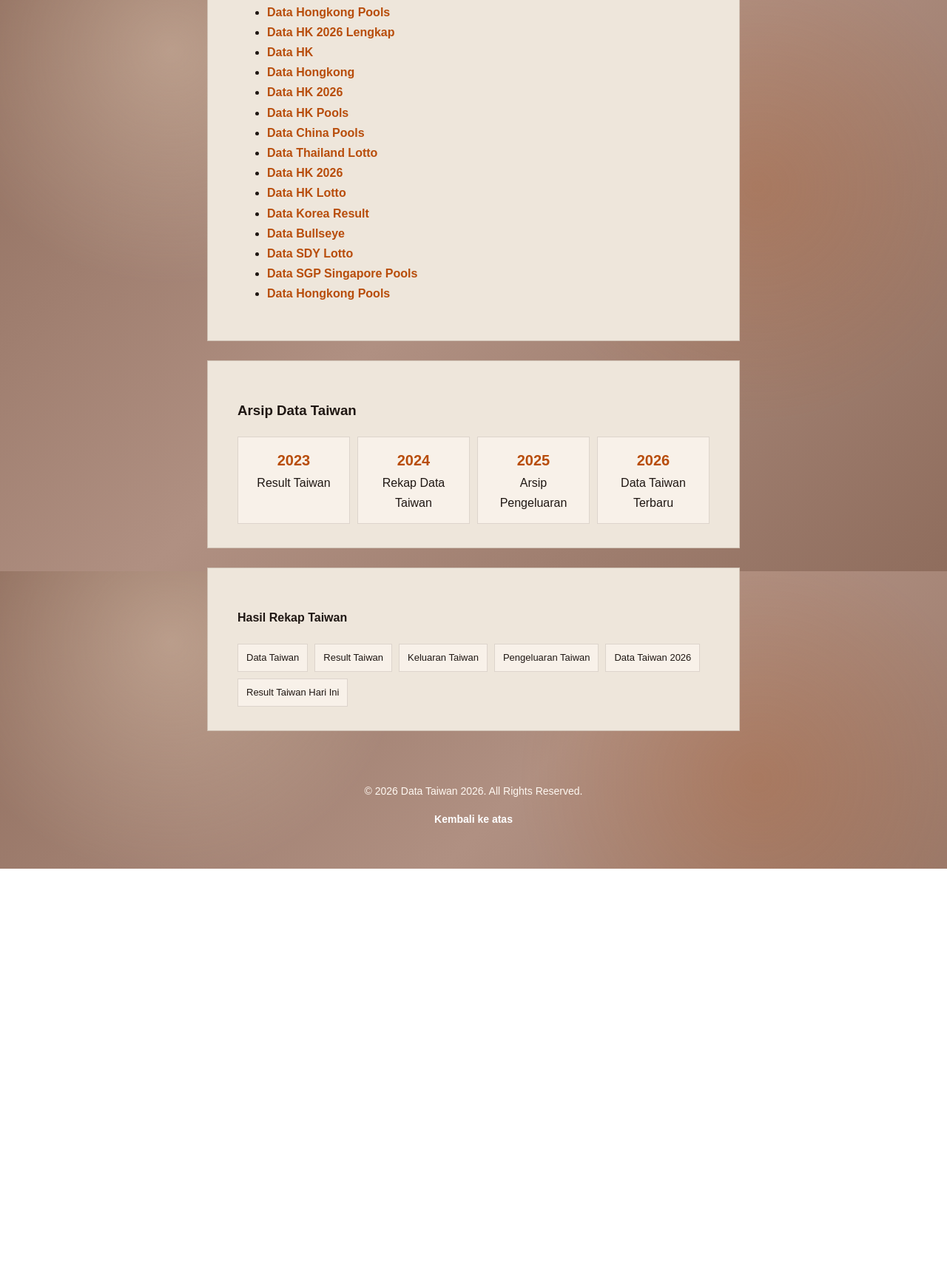
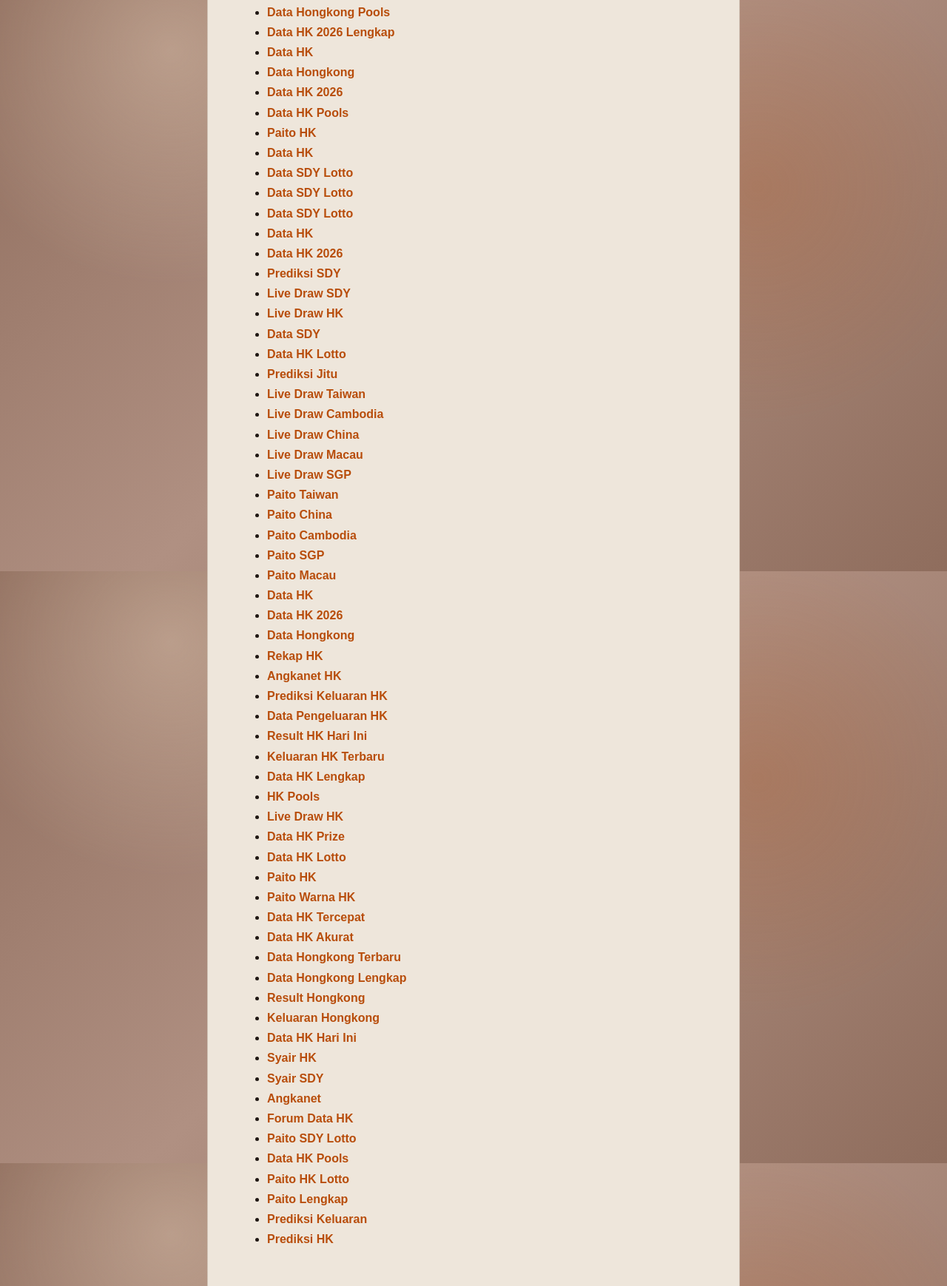
Before and after one commit to sobatmapan/story, a plain HTML site: page index.html in a window 1280 px wide. Shown: the part 1628-3366 px from the top of the page at 74% size. Before the commit the page ends 2802 px from the top, so only its background shows below. Drawn offline with Linux system fonts and the light colour scheme.

Commit message:
Update index.html

```diff
--- a/index.html
+++ b/index.html
@@ -130,23 +130,63 @@ Dengan desain sederhana dan akses ringan, Data Taiwan 2026 hadir untuk membantu
   <li><a href="https://datahk2026.github.io/data-hk-2026-terbaru/" target="_blank" rel="noopener noreferrer">Data HK 2026</a></li>
   <li><a href="https://livedrawhk328975.blogspot.com/" target="_blank" rel="noopener noreferrer">Data HK Pools</a></li>
 
-  <li><a href="https://chinadata.store/" target="_blank" rel="noopener noreferrer">Data China Pools</a></li>
+  <li><a href="https://datapaitohk.site/" target="_blank" rel="noopener">Paito HK</a></li>
+    <li><a href="https://datahk2026.xyz/" target="_blank" rel="noopener">Data HK</a></li>
+    <li><a href="https://www.datasdylotto.art/" target="_blank" rel="noopener">Data SDY Lotto</a></li>
+    <li><a href="https://www.keluaransdylotto.online/" target="_blank" rel="noopener">Data SDY Lotto</a></li>
+    <li><a href="https://cekdatalotto.site/" target="_blank" rel="noopener">Data SDY Lotto</a></li>
+    <li><a href="https://datahk2026.shop/" target="_blank" rel="noopener">Data HK</a></li>
+    <li><a href="https://fpttelecom.site/" target="_blank" rel="noopener">Data HK 2026</a></li>
+    <li><a href="https://www.prediksisdypools.shop/" target="_blank" rel="noopener">Prediksi SDY</a></li>
+    <li><a href="https://www.proofofindividuality.online/" target="_blank" rel="noopener">Live Draw SDY</a></li>
+    <li><a href="https://www.siaranhk.site/" target="_blank" rel="noopener">Live Draw HK</a></li>
+    <li><a href="https://www.keluaransdy.store/" target="_blank" rel="noopener">Data SDY</a></li>
+    <li><a href="https://www.datahkglotto.online/" target="_blank" rel="noopener">Data HK Lotto</a></li>
+    <li><a href="https://www.prediksijitusdy.online/" target="_blank" rel="noopener">Prediksi Jitu</a></li>
+  <li><a href="https://livedrawtaiwan.sbs/" target="_blank" rel="noopener">Live Draw Taiwan</a></li>
+   <li><a href="https://livedrawcambodia.lat/" target="_blank" rel="noopener">Live Draw Cambodia</a></li>
+  <li><a href="https://livedrawchina.cfd/" target="_blank" rel="noopener">Live Draw China</a></li>
+  <li><a href="https://livedrawmacau.yachts/" target="_blank" rel="noopener">Live Draw Macau</a></li>
+  <li><a href="https://livedrawsgp.yachts/" target="_blank" rel="noopener">Live Draw SGP</a></li>
+  <li><a href="https://paitotaiwan.yachts/" target="_blank" rel="noopener">Paito Taiwan</a></li>
+  <li><a href="https://paitochina.space/" target="_blank" rel="noopener">Paito China</a></li>
+  <li><a href="https://paitocambodia.sbs/" target="_blank" rel="noopener">Paito Cambodia</a></li>
+  <li><a href="https://paitosgp.yachts/" target="_blank" rel="noopener">Paito SGP</a></li>
+  <li><a href="https://paitomacau.sbs/" target="_blank" rel="noopener">Paito Macau</a></li>
+<li><a href="https://www.datahk.rest/" target="_blank" rel="noopener">Data HK</a></li>
+    <li><a href="https://www.datahk.surf/" target="_blank" rel="noopener">Data HK 2026</a></li>
+    <li><a href="https://www.datahk.garden/" target="_blank" rel="noopener">Data Hongkong</a></li>
+    <li><a href="https://www.datahk.courses/" target="_blank" rel="noopener">Rekap HK</a></li>
+    <li><a href="https://www.datahk.casa/" target="_blank" rel="noopener">Angkanet HK</a></li>
+    <li><a href="https://www.datahk.beer/" target="_blank" rel="noopener">Prediksi Keluaran HK</a></li>
+    <li><a href="https://www.datahk.living/" target="_blank" rel="noopener">Data Pengeluaran HK</a></li>
+    <li><a href="https://www.datahk.lifestyle/" target="_blank" rel="noopener">Result HK Hari Ini</a></li>
+    <li><a href="https://www.datahk.christmas/" target="_blank" rel="noopener">Keluaran HK Terbaru</a></li>
+    <li><a href="https://www.datahk.baby/" target="_blank" rel="noopener">Data HK Lengkap</a></li>
+    <li><a href="https://www.datahk.motorcycles/" target="_blank" rel="noopener">HK Pools</a></li>
+    <li><a href="https://www.datahk.makeup/" target="_blank" rel="noopener">Live Draw HK</a></li>
+    <li><a href="https://www.datahk.homes/" target="_blank" rel="noopener">Data HK Prize</a></li>
+    <li><a href="https://www.datahk.boats/" target="_blank" rel="noopener">Data HK Lotto</a></li>
+    <li><a href="https://www.datahk.beauty/" target="_blank" rel="noopener">Paito HK</a></li>
+    <li><a href="https://www.datahk.bond/" target="_blank" rel="noopener">Paito Warna HK</a></li>
+    <li><a href="https://www.datahk.lat/" target="_blank" rel="noopener">Data HK Tercepat</a></li>
+    <li><a href="https://www.datahk.hair/" target="_blank" rel="noopener">Data HK Akurat</a></li>
+    <li><a href="https://www.datahongkong.mom/" target="_blank" rel="noopener">Data Hongkong Terbaru</a></li>
+    <li><a href="https://www.datahongkong.pics/" target="_blank" rel="noopener">Data Hongkong Lengkap</a></li>
+    <li><a href="https://www.datahk.skin/" target="_blank" rel="noopener">Result Hongkong</a></li>
+    <li><a href="https://www.datahongkong.yachts/" target="_blank" rel="noopener">Keluaran Hongkong</a></li>
+    <li><a href="https://www.datahk.yachts/" target="_blank" rel="noopener">Data HK Hari Ini</a></li>
+    <li><a href="https://syairhk.mom/" target="_blank" rel="noopener">Syair HK</a></li>
+    <li><a href="https://syairsdy.mom/" target="_blank" rel="noopener">Syair SDY</a></li>
+    <li><a href="https://www.scriblerian.net/" target="_blank" rel="noopener">Angkanet</a></li>
+    <li><a href="https://www.datahk.forum/" target="_blank" rel="noopener">Forum Data HK</a></li>
+    <li><a href="https://www.paitosdylotto.store/" target="_blank" rel="noopener">Paito SDY Lotto</a></li>
+    <li><a href="https://www.datahkpools.store/" target="_blank" rel="noopener">Data HK Pools</a></li>
+    <li><a href="https://www.paitohklotto.art/" target="_blank" rel="noopener">Paito HK Lotto</a></li>
+    <li><a href="https://www.paitolengkap.org/" target="_blank" rel="noopener">Paito Lengkap</a></li>
+    <li><a href="https://www.prediksikeluaran.xyz/" target="_blank" rel="noopener">Prediksi Keluaran</a></li>
+    <li><a href="https://sdchaye.com/" target="_blank" rel="noopener">Prediksi HK</a></li>
 
-  <li><a href="https://thailanddata.store/" target="_blank" rel="noopener noreferrer">Data Thailand Lotto</a></li>
-
-  <li><a href="https://indonesiadata.store/" target="_blank" rel="noopener noreferrer">Data HK 2026</a></li>
-
-  <li><a href="https://bankdata.store/" target="_blank" rel="noopener noreferrer">Data HK Lotto</a></li>
-
-  <li><a href="https://koreadata.store/" target="_blank" rel="noopener noreferrer">Data Korea Result</a></li>
-
-  <li><a href="https://officedata.store/" target="_blank" rel="noopener noreferrer">Data Bullseye</a></li>
-
-  <li><a href="https://emailsmarketing.store/" target="_blank" rel="noopener noreferrer">Data SDY Lotto</a></li>
-
-  <li><a href="https://latestdata.store/" target="_blank" rel="noopener noreferrer">Data SGP Singapore Pools</a></li>
-
-  <li><a href="https://tgdata.store/" target="_blank" rel="noopener noreferrer">Data Hongkong Pools</a></li>
 </ul>
 </article>
 
```
